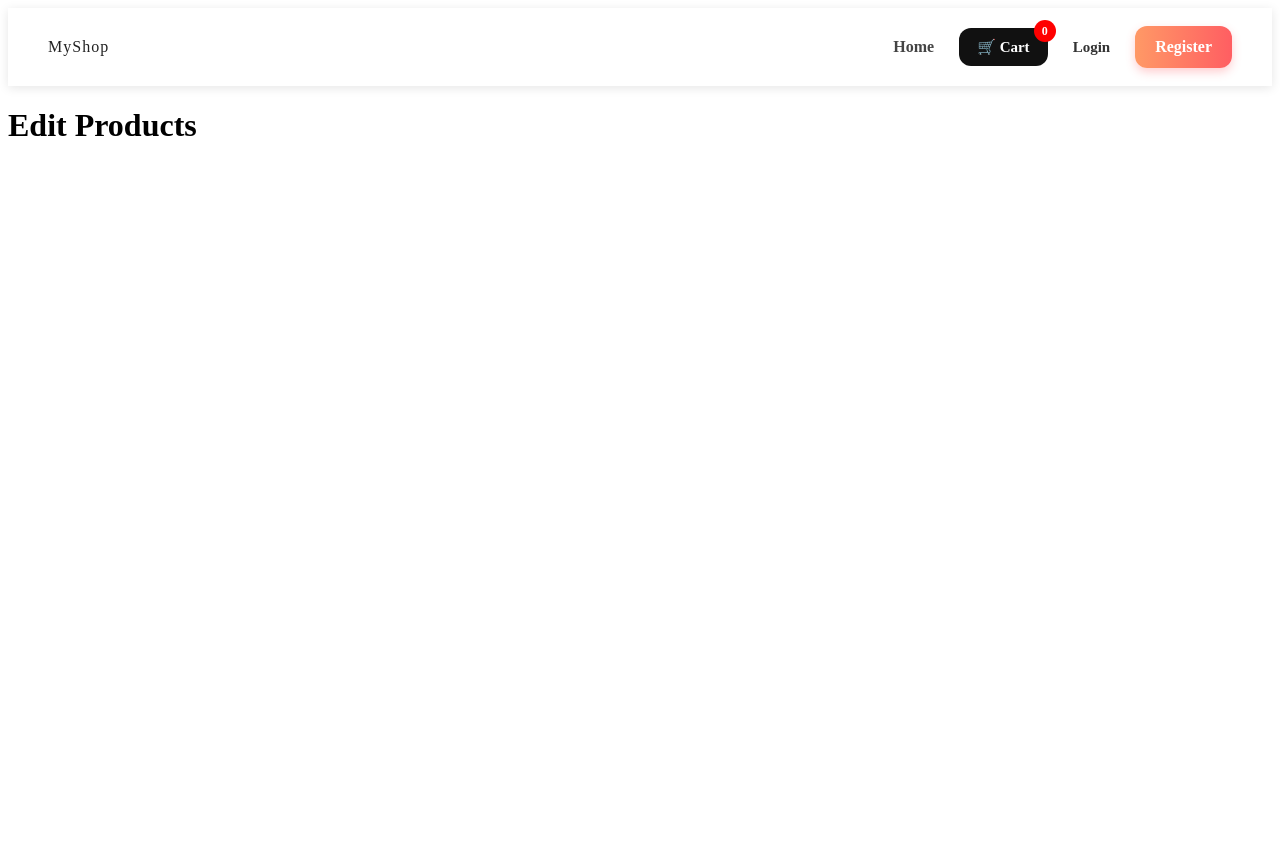
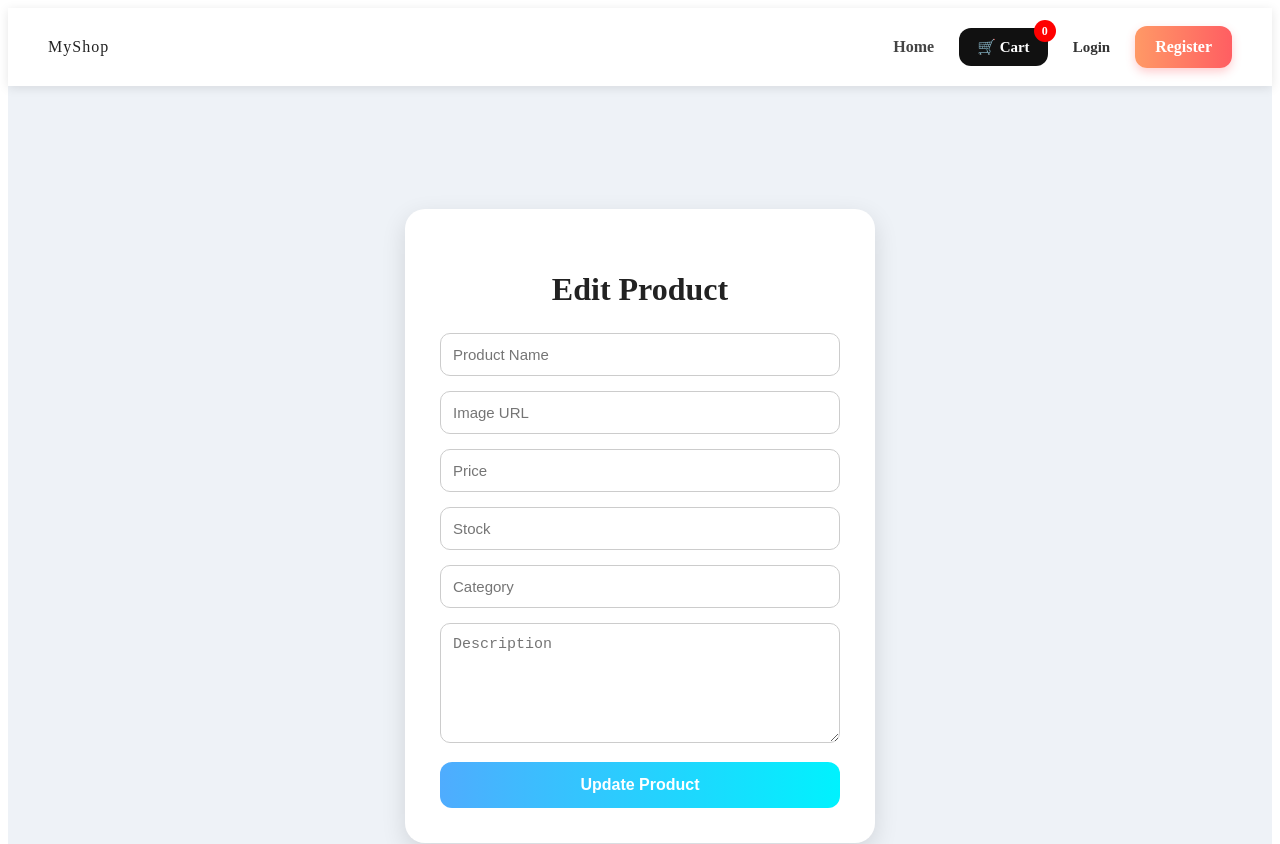
Before and after one commit to alan123-source/e-commerce-website, a React app in the folder frontend/: page /admin/edit-product/1 in a window 1280 px wide. Shown: the top 844 px of the page. Before the commit the page ends 800 px from the top, so only its background shows below. Built offline with nearby package versions, Linux system fonts and the light colour scheme; no server answers; the HTML template or start-up script is replaced by a standard one.

Commit message:
added  admin features and addded category based searching

```diff
--- a/frontend/src/pages/EditProduct.jsx
+++ b/frontend/src/pages/EditProduct.jsx
@@ -1,6 +1,7 @@
 import {useEffect,useState} from "react";
 import {useParams,useNavigate} from "react-router-dom";
 import API from "../api/axios";
+import {toast} from "react-toastify";
 
 function EditProduct(){
     const {id}=useParams();
@@ -35,12 +36,149 @@ function EditProduct(){
         fetchProduct();
     },[id]);
 
+    const handleUpdateProduct=async(e)=>{
+        e.preventDefault();
+        try{
+
+            const token=localStorage.getItem("token");
+        await API.put(`/products/${id}`,{
+
+            name,
+            image,
+            price,
+            stock,
+            category,
+            description
+        },
+      {
+        headers:{
+            Authorization:`Bearer ${token}`
+        }
+      }
+    );
+
+    toast.success("Product Updated",{
+        style:{
+            backgroundColor:"linear-gradient(to right, #4facfe, #00f2fe)",
+            color:"white"
+        }
+    });
+        navigate("/admin/products");
+
+        }catch(error){
+            console.log(error)
+        }
+    }
+
     return(
-        <div>
-            <h1>Edit Products</h1>
+        <div
+          style={{
+            minHeight:"100vh",
+            backgroundColor:"#eef2f7",
+            display:"flex",
+            justifyContent:"center",
+            alignItems:"center",
+            padding:"40px"
+          }}
+        >
+            <form
+
+              onSubmit={handleUpdateProduct}
+               style={{
+                backgroundColor:"white",
+                padding:"35px",
+                borderRadius:"20px",
+                width:"400px",
+                boxShadow:"0 8px 24px rgba(0,0,0,0.12)"
+               }}
+            >
+                <h2
+                   style={{
+                    marginBottom:"25px",
+                    textAlign:"center",
+                    fontSize:"32px",
+                    color:"#222"
+                   }}
+                >
+                    Edit Product
+                </h2>
+                <input
+                   type="text"
+                   placeholder="Product Name"
+                   value={name}
+                   onChange={(e)=>setName(e.target.value)}
+                   style={inputStyle}
+                />
+                <input
+                  type="text"
+                  placeholder="Image URL"
+                  value={image}
+                  onChange={(e)=>setImage(e.target.value)}
+                  style={inputStyle}
+
+                />
+                <input
+                  type="number"
+                  placeholder="Price"
+                  value={price}
+                  onChange={(e)=>setPrice(e.target.value)}
+                  style={inputStyle}
+                />
+                <input
+                  type="number"
+                  placeholder="Stock"
+                  value={stock}
+                  onChange={(e)=>setStock(e.target.value)}
+                  style={inputStyle}
+
+                />
+                <input
+                 type="text"
+                 placeholder="Category"
+                 value={category}
+                 onChange={(e)=>setCategory(e.target.value)}
+                 style={inputStyle}
+                />
+                <textarea
+                   placeholder="Description"
+                   value={description}
+                   onChange={(e)=>setDescription(e.target.value)}
+                   style={{
+                    ...inputStyle,
+                    height:"120px",
+                    reSize:"none"
+                   }}
+                />
+                <button
+                   type="submit"
+                   style={{
+                    width:"100%",
+                    padding:"14px",
+                    border:"none",
+                    borderRadius:"12px",
+                    background:"linear-gradient(to right, #4facfe, #00f2fe)",
+                    color:"white",
+                    fontWeight:"bold",
+                    cursor:"pointer",
+                    fontSize:"16px"
+                   }}
+                >
+                    Update Product
+                </button>
+            </form>
         </div>
     );
 
 }
 
+const inputStyle={
+    width:"100%",
+    padding:"12px",
+    marginBottom:"15px",
+    borderRadius:"10px",
+    border:"1px solid #ccc",
+    boxSizing:"border-box",
+    fontSize:"15px"
+}
+
 export default EditProduct;
--- a/frontend/src/pages/Home.jsx
+++ b/frontend/src/pages/Home.jsx
@@ -8,6 +8,7 @@ function Home(){
     const [search,setSearch]=useState("");
     const [debouncedSearch,setDebouncedSearch]=useState("");
     const [loading,setLoading]=useState(false);
+    const [selectedCategory,setSelectedCategory]=useState("All");
     //debounce logic//
     useEffect(()=>{
       const timer=setTimeout(()=>{
@@ -36,6 +37,14 @@ function Home(){
 
 }, [debouncedSearch]);
 
+const filteredProducts=
+selectedCategory==="All"
+?products
+:products.filter(
+  (product)=>
+    product.category===selectedCategory
+);
+
 
 
 
@@ -44,7 +53,7 @@ function Home(){
       backgroundColor:"white",
       minHeight:"100vh",
       padding:"30px",
-      fontFamly:"Arial"
+      fontFamily:"Arial"
      }}>
 
       {/* 🔹 Search Input */}
@@ -55,7 +64,7 @@ function Home(){
         onChange={(e) => setSearch(e.target.value)}
         style={{
           padding:"12px",
-          marginBotttom:"30px",
+          marginBottom:"30px",
           width:"300px",
           borderRadius:"30px",
           border:"1px solid #ccc",
@@ -69,13 +78,61 @@ function Home(){
         color:"#333"
       }}>Products</h2>
 
+      <div
+         style={{
+          display:"flex",
+          gap:"12px",
+          flexWrap:"wrap",
+          marginBottom:"30px"
+         }}
+      >
+        {
+          [
+            "All",
+            "Mobile",
+            "Laptop",
+            "Headphones",
+            "Gaming",
+            "Smartwatch",
+            "Earbuds"
+          ].map((category)=>(
+            <button
+              key={category}
+              onClick={()=>
+              setSelectedCategory(category)}
+              style={{
+                padding:"10px 18px",
+                border:"none",
+                borderRadius:"25px",
+                cursor:"pointer",
+                fontWeight:"600",
+
+                background:
+                selectedCategory===category
+                ?"#667eea"
+                :"#f5f5f5",
+                color:
+                selectedCategory===category
+                ?"white"
+                :"#333",
+                transition:"0.2s"   }}
+              >{category}
+            </button>
+          ))
+        }
+      </div>
+
       {/* 🔹 UI states */}
       {loading ? (
         <p>Loading...</p>
       ) : products.length > 0 ? (
 
+        //category buttons//
+
+
+
       <div style={{ display: "flex", flexWrap: "wrap", gap: "25px" }}>
-  {products.map((p) => (
+  {   filteredProducts.map((p) => (
     <Link
     key={p._id}
     to={`/products/${p._id}`}
--- a/frontend/src/pages/ProductDetails.jsx
+++ b/frontend/src/pages/ProductDetails.jsx
@@ -85,6 +85,16 @@ function ProductDetails(){
 
                 <p
                   style={{
+                    marginTop:"10px",
+                    color:"#555",
+                    lineHeight:"1.6"
+                  }}
+                >
+                  {product.category}
+                </p>
+
+                <p
+                  style={{
                     maginTop:"20px",
                     color:"#555",
                     lineHeight:"1.6"
```
Also changed, not shown: 2 other files (tests, documents, lock files or other folders).
